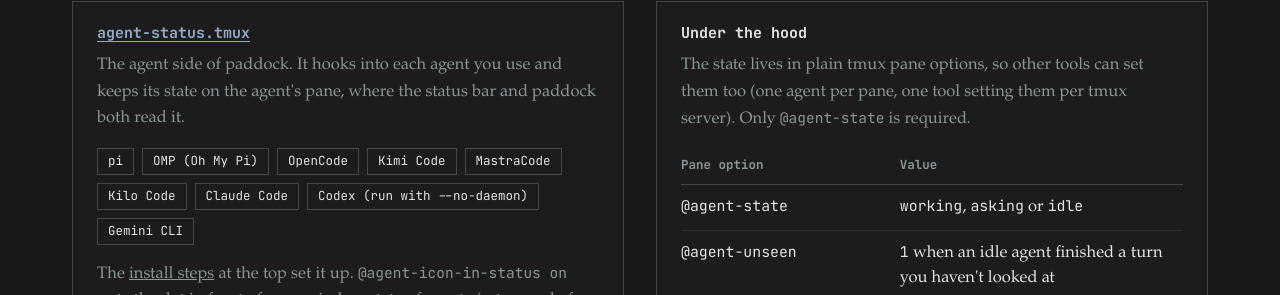
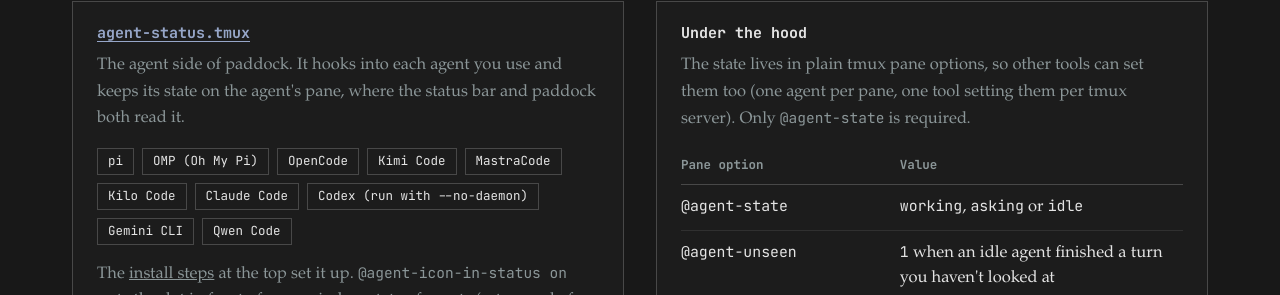
Before and after one commit to plopezlpz/paddock, a plain HTML site: page site/index.html in a window 1280 px wide. Shown: the part 8906-9201 px from the top of the page. Drawn offline with Linux system fonts and the light colour scheme.

Commit message:
site: Qwen Code is supported

```diff
--- a/site/index.html
+++ b/site/index.html
@@ -157,7 +157,7 @@ run-shell 'bash ~/.tmux/plugins/agent-status.tmux/agent-status.tmux'</code></pre
       <div class="ag-box">
         <h3><a href="https://github.com/plopezlpz/agent-status.tmux">agent-status.tmux</a></h3>
         <p>The agent side of paddock. It hooks into each agent you use and keeps its state on the agent's pane, where the status bar and paddock both read it.</p>
-        <ul class="ag-chips" aria-label="Providers"><li>pi</li><li>OMP (Oh My Pi)</li><li>OpenCode</li><li>Kimi Code</li><li>MastraCode</li><li>Kilo Code</li><li>Claude Code</li><li>Codex (run with --no-daemon)</li><li>Gemini CLI</li></ul>
+        <ul class="ag-chips" aria-label="Providers"><li>pi</li><li>OMP (Oh My Pi)</li><li>OpenCode</li><li>Kimi Code</li><li>MastraCode</li><li>Kilo Code</li><li>Claude Code</li><li>Codex (run with --no-daemon)</li><li>Gemini CLI</li><li>Qwen Code</li></ul>
         <p>The <a href="#install">install steps</a> at the top set it up. <code>@agent-icon-in-status on</code> puts the dot in front of your window status formats (set yours before the plugins load). To place it yourself, leave it off and add this to your formats:</p>
         <div class="code"><div class="code-head"><span>~/.tmux.conf</span><button class="copy" type="button" data-copy="code-as-icon" aria-label="Copy the agent icon format">copy</button></div><pre tabindex="0"><code id="code-as-icon">#{?@agent-icon,#{@agent-icon} ,}</code></pre></div>
         <p>It needs tmux 3.8, Bash 3.2 and jq; desktop notifications need alerter, terminal-notifier or notify-send, and suggested titles need pi. Codex runs a hook only once you trust it (it asks when it starts), and in tmux must run as <code>codex --no-daemon</code>: its default background server runs hooks without knowing their pane. Gemini CLI runs hooks only in folders you trust. Agents agent-status.tmux has no adapter for, such as Cursor's agent, are not supported yet.</p>
```
